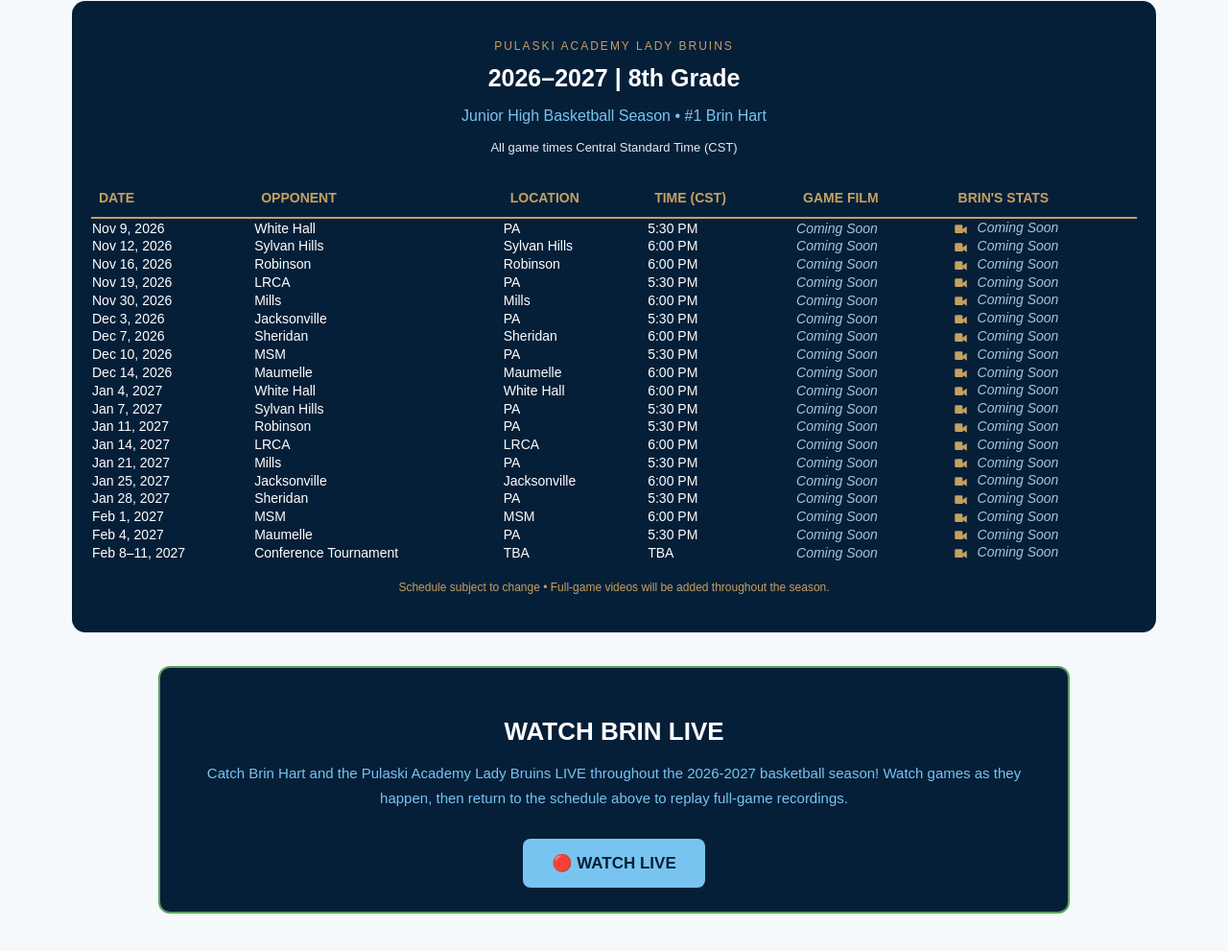
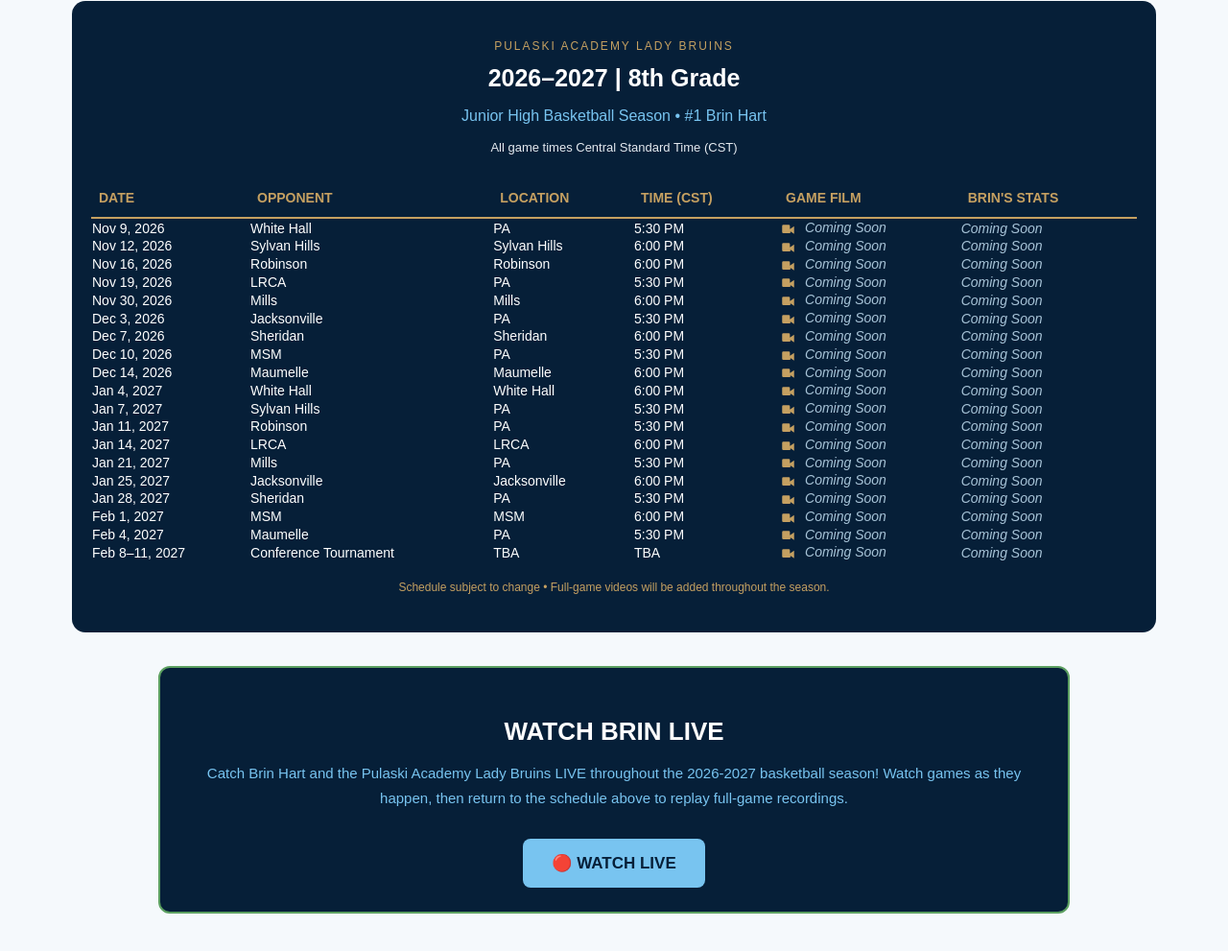
Before and after one commit to BrinleyHart/brinleyhart.github.io, a plain HTML site: page index.html in a window 1280 px wide. Shown: the part 2844-3835 px from the top of the page at 96% size. Drawn offline with Linux system fonts and the light colour scheme.

Commit message:
Fix CSS selector for film table last child

```diff
--- a/index.html
+++ b/index.html
@@ -11,7 +11,7 @@
 .journey-extra{max-width:900px;margin:56px auto 0}.journey-extra-title{margin-bottom:28px}.journey-extra-title h2{font-size:clamp(27px,4vw,43px);letter-spacing:-1px}.journey-cards{display:grid;grid-template-columns:repeat(2,minmax(0,1fr));gap:18px}.journey-card{background:#fff;border:1px solid #dceefa;border-radius:10px;padding:25px 25px 27px;box-shadow:0 5px 16px #061f3808;position:relative;overflow:hidden}.journey-card:after{content:'';position:absolute;left:25px;bottom:14px;width:46px;height:3px;background:var(--gold);border-radius:3px}.journey-card-icon{font-size:27px;line-height:1.3;margin-bottom:12px}.journey-card h3{color:var(--navy);font-size:19px;margin:0 0 9px}.journey-card p{font-size:14px;color:#586779;line-height:1.65;margin:0 0 10px}@media(max-width:560px){.journey-cards{grid-template-columns:1fr}.journey-card{padding:22px 22px 25px}}
 
 
-#film tbody td:last-child::before {
+#film tbody td:nth-child(5)::before {
   content: "";
   display: inline-block;
   width: 19px;
```
